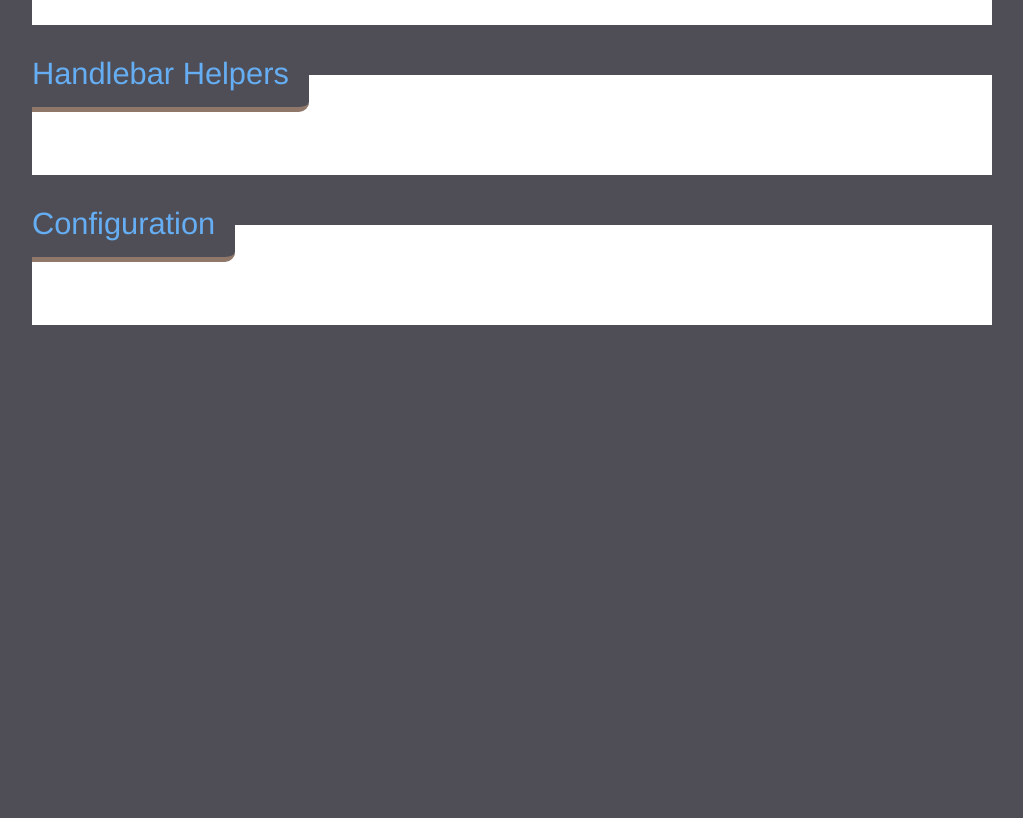
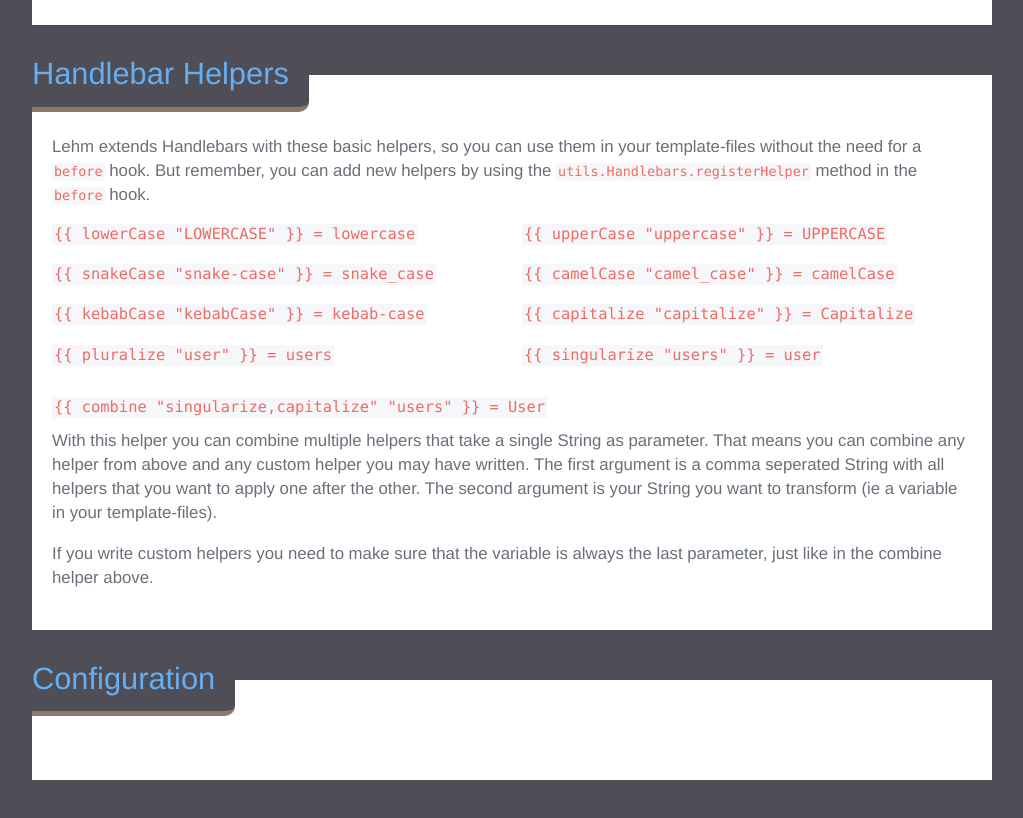
Before and after one commit to mustardamus/lehm, a website: page docs/index.html in a window 1280 px wide. Shown: the part 6220-7038 px from the top of the page, without its empty margins (128-1151 px from the left). Before the commit the page ends 6595 px from the top, so only its background shows below. Drawn offline with Linux system fonts and the light colour scheme.

Commit message:
handlebars helpers docs

```diff
--- a/docs/assets/style.css
+++ b/docs/assets/style.css
@@ -218,3 +218,11 @@
   color: #333 !important;
   border-bottom: 3px solid #66AEF3 !important;
 }
+
+#helpers .columns code {
+  font-size: 1.1em;
+}
+
+#helpers .is-12, #helpers .is-12 p {
+  margin-top: 12px;
+}
--- a/docs/index.html
+++ b/docs/index.html
@@ -685,6 +685,65 @@
 
       <div id="helpers" class="content section">
         <h3 class="title">Handlebar Helpers</h3>
+        <p>
+          Lehm extends Handlebars with these basic helpers, so you can use them
+          in your template-files without the need for a <code>before</code>
+          hook. But remember, you can add new helpers by using the
+          <code>utils.Handlebars.registerHelper</code> method in the
+          <code>before</code> hook.
+        </p>
+
+        <div class="columns">
+          <div class="column is-6">
+            <code>{{ lowerCase "LOWERCASE" }} = lowercase</code>
+          </div>
+          <div class="column is-6">
+            <code>{{ upperCase "uppercase" }} = UPPERCASE</code>
+          </div>
+        </div>
+        <div class="columns">
+          <div class="column is-6">
+            <code>{{ snakeCase "snake-case" }} = snake_case</code>
+          </div>
+          <div class="column is-6">
+            <code>{{ camelCase "camel_case" }} = camelCase</code>
+          </div>
+        </div>
+        <div class="columns">
+          <div class="column is-6">
+            <code>{{ kebabCase "kebabCase" }} = kebab-case</code>
+          </div>
+          <div class="column is-6">
+            <code>{{ capitalize "capitalize" }} = Capitalize</code>
+          </div>
+        </div>
+        <div class="columns">
+          <div class="column is-6">
+            <code>{{ pluralize "user" }} = users</code>
+          </div>
+          <div class="column is-6">
+            <code>{{ singularize "users" }} = user</code>
+          </div>
+        </div>
+        <div class="columns">
+          <div class="column is-12">
+            <code>{{ combine "singularize,capitalize" "users" }} = User</code>
+            <p>
+              With this helper you can combine multiple helpers that take a
+              single String as parameter. That means you can combine any helper
+              from above and any custom helper you may have written. The first
+              argument is a comma seperated String with all helpers that you
+              want to apply one after the other. The second argument is your
+              String you want to transform (ie a variable in your
+              template-files).
+            </p>
+            <p>
+              If you write custom helpers you need to make sure that the
+              variable is always the last parameter, just like in the combine
+              helper above.
+            </p>
+          </div>
+        </div>
       </div>
 
       <div id="configuration" class="content section">
```
